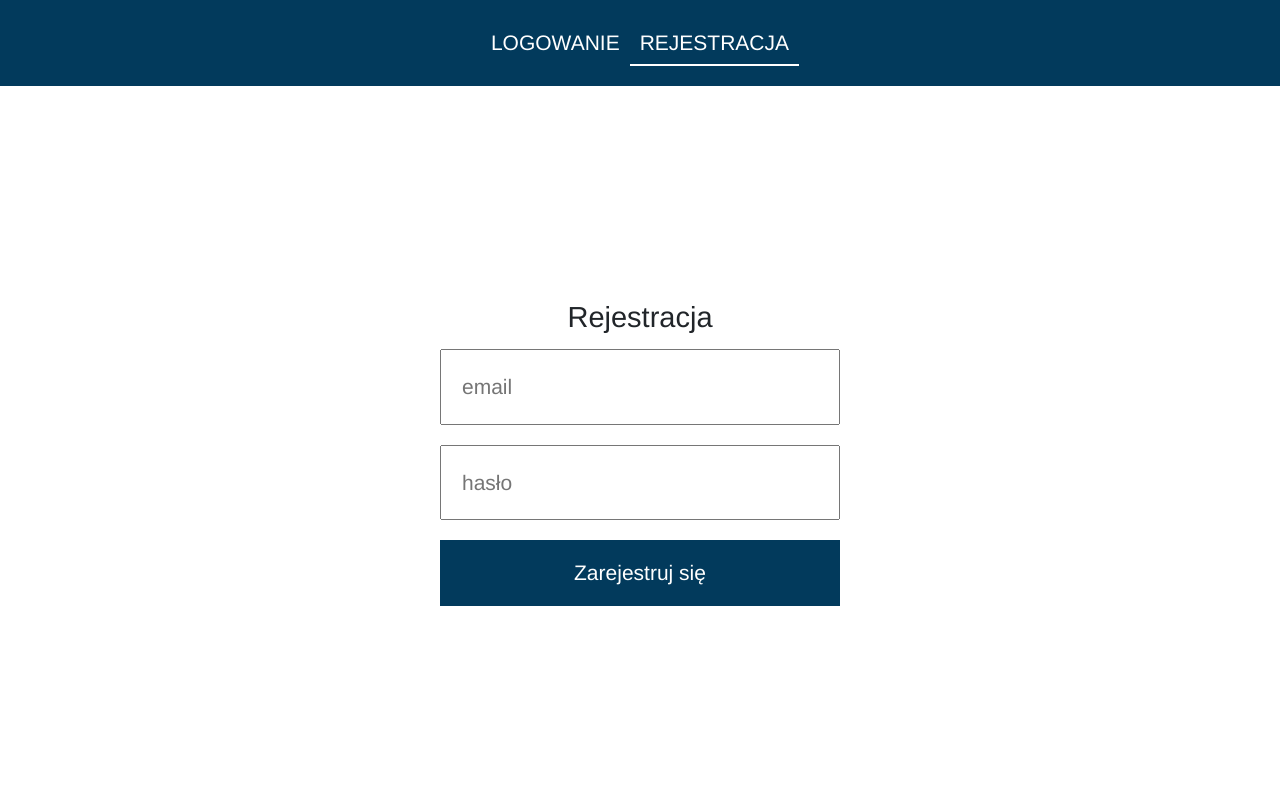
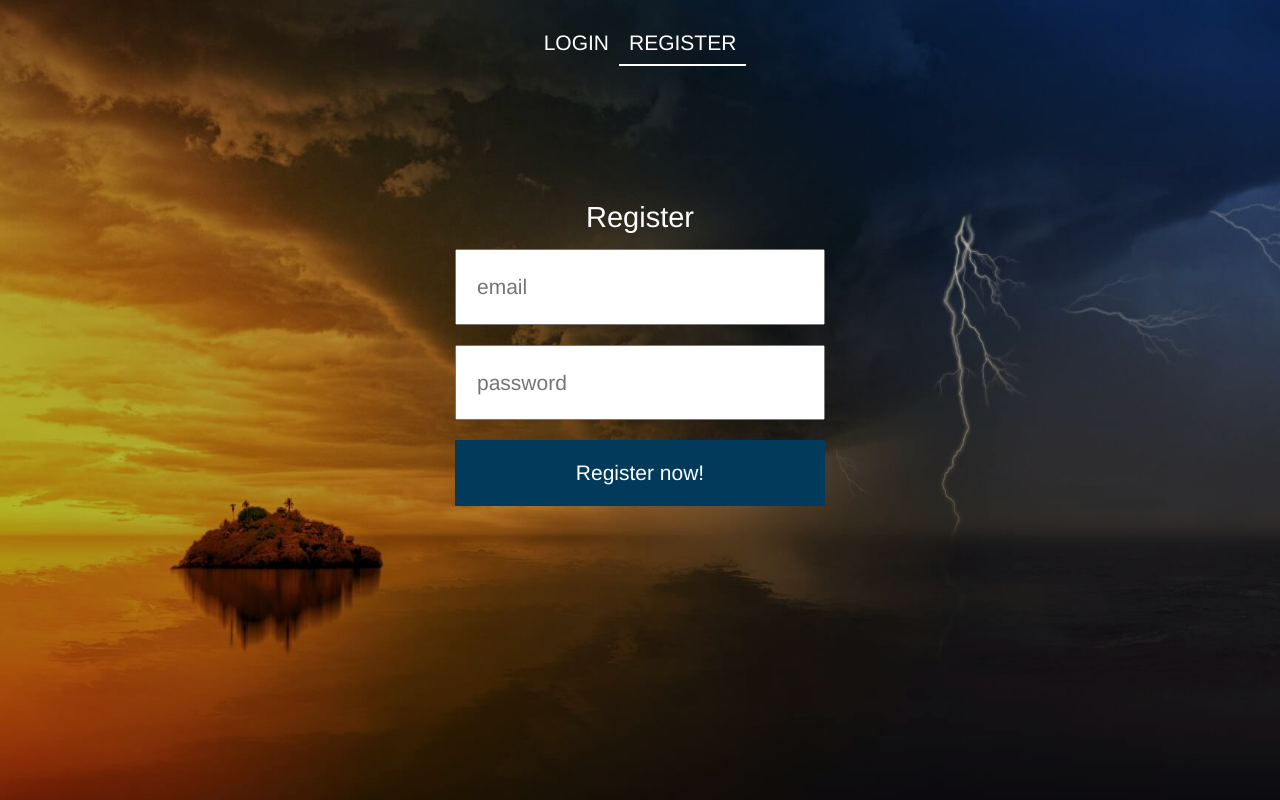
Before and after one commit to makarony7/Weather, a Vue app: page /register in a window 1280 px wide. Built offline with nearby package versions, Linux system fonts and the light colour scheme; no server answers.

Commit message:
home page and bootstrap added

```diff
--- a/src/App.vue
+++ b/src/App.vue
@@ -1,19 +1,15 @@
 <template>
   <div id="app">
-    <div class="header">
-      <div class="container">
-        <top-header></top-header>
-      </div>
-    </div>
-      <router-view/>
+    <router-view />
+    <div v-if="$route.name == 'login' || $route.name == 'register'" class="bg-behind bg-thunder"></div>
   </div>
 </template>
 
 <script>
-import topHeader from "./components/top-header"
+// import topHeader from "./components/top-header"
 export default {
     components: {
-      topHeader
+      // topHeader
     }
 }
 </script>
--- a/src/assets/less/main.less
+++ b/src/assets/less/main.less
@@ -40,6 +40,14 @@
     transform: rotate(@value);
 }
 
+.scale(@value) {
+    -webkit-transform: scale(@value);
+    -moz-transform: scale(@value);
+    -ms-transform: scale(@value);
+    -o-transform: scale(@value);
+    transform: scale(@value);
+}
+
 // MIXINS END
 
 // VARIABLES START
@@ -68,11 +76,21 @@
     opacity: 1;
 }
 
+p {
+    margin-bottom: 0;
+}
+
 a {
     .trans-dur(0.3s);
     text-decoration: none !important;
     color: @color-primary;
     text-transform: uppercase;
+}
+
+.font-50 {
+    font-size: 50px;
+    font-weight: 900;
+    line-height: 55px;
 }
 
 .font-29 {
@@ -104,10 +122,61 @@ a {
     line-height: 17px;
 }
 
+.dark-mask {
+    &:after {
+        content: "";
+        background: rgba(0, 0, 0, 0.3);
+        position: absolute;
+        top: 0;
+        left: 0;
+        z-index: 1;
+        width: 100%;
+        height: 100vh;
+    }
+}
+
 // VARIABLES END
 
 body {
     margin: 0;
+}
+
+.bg-behind {
+    position: fixed;
+    top: 0;
+    left: 0;
+    z-index: -1;
+    width: 100%;
+    height: 100vh;
+    background-position: 50%;
+    background-repeat: no-repeat;
+    background-size: cover;
+    .dark-mask;
+
+    &.bg-thunder {
+        background-image: url("../img/thunders.jpg");
+    }
+
+    &.bg-bridge {
+        background-image: url("../img/bridge.jpg");
+    }
+}
+
+.home-a {
+    display: block;
+    width: 100%;
+    height: 100vh;
+
+    p {
+        position: absolute;
+        top: 90px;
+        left: 50%;
+        transform: translateX(-50%);
+        width: 500px;
+        .font-50;
+        color: @color-white;
+        text-align: center;
+    }
 }
 
 button {
@@ -173,20 +242,25 @@ button {
 
 .lr-form {
     position: absolute;
-    top: 300px;
+    top: 25%;
     left: 50%;
     transform: translateX(-50%);
-    width: 400px;
+    width: 100%;
+    max-width: 400px;
 
     h1 {
         .font-29;
+        color: @color-white;
         margin-bottom: 15px;
     }
 
     .error {
-        color: red;
-        font-size: 18px;
-        line-height: 22px;
+        margin-top: 10px;
+        .font-13;
+        color: @color-white;
+        a {
+            color: @color-white;
+        }
     }
 
     input {
@@ -198,7 +272,6 @@ button {
 }
 
 .header {
-    background-color: @bg-primary;
     padding: 20px 0;
     position: relative;
 
--- a/src/components/top-header.vue
+++ b/src/components/top-header.vue
@@ -2,11 +2,11 @@
   <div>
     <nav class="header-menu">
       <div v-if="!loggedIn">
-        <router-link to="/login">Logowanie</router-link>
-        <router-link to="/register">Rejestracja</router-link>
+        <router-link to="/login">Login</router-link>
+        <router-link to="/register">Register</router-link>
       </div>
       <div v-if="loggedIn">
-        <router-link to="/weather">Pogoda</router-link>
+        <router-link to="/weather">Weather</router-link>
         <button @click="signOut" class="log-out-btn">
           <i class="icon-logout"></i>
         </button>
--- a/src/main.js
+++ b/src/main.js
@@ -4,6 +4,7 @@ import router from './router'
 import store from './store'
 import axios from "axios"
 import firebase from "firebase/app"
+import BootstrapVue from 'bootstrap-vue';
 
 import '../node_modules/bootstrap/scss/bootstrap.scss'
 import './assets/less/main.less'
@@ -24,6 +25,8 @@ const firebaseConfig = {
 // Initialize Firebase
 firebase.initializeApp(firebaseConfig);
 
+Vue.use(BootstrapVue);
+
 let app;
 
 firebase.auth().onAuthStateChanged(user => {
@@ -36,5 +39,3 @@ firebase.auth().onAuthStateChanged(user => {
     }).$mount("#app");
   }
 });
-
-{/* <script type="text/javascript" src="../node_modules/bootstrap/js/src/index.js"></script> */}
--- a/src/views/Home.vue
+++ b/src/views/Home.vue
@@ -1,18 +1,48 @@
 <template>
-  <div class="home">
-    <img alt="Vue logo" src="../assets/logo.png">
-
+  <div>
+    <div class="bg-behind bg-bridge"></div>
+    <router-link to="/login" class="home-a">
+      <b-container>
+        <p>Login just now to check the weather!</p>
+      </b-container>
+    </router-link>
   </div>
 </template>
 
 <script>
 // @ is an alias to /src
 
+export default {
+  name: "Home"
+};
+</script>
 
-export default {
-  name: 'Home',
-  components: {
-
+<style lang="less" scoped>
+.bg-bridge {
+  animation-name: scale;
+  animation-duration: 180s;
+  @keyframes scale {
+    0% {
+      -webkit-transform: scale(1);
+      -moz-transform: scale(1);
+      -ms-transform: scale(1);
+      -o-transform: scale(1);
+      transform: scale(1);
+    }
+    50% {
+      -webkit-transform: scale(1.5);
+      -moz-transform: scale(1.5);
+      -ms-transform: scale(1.5);
+      -o-transform: scale(1.5);
+      transform: scale(1.5);
+    }
+    100% {
+      -webkit-transform: scale(1);
+      -moz-transform: scale(1);
+      -ms-transform: scale(1);
+      -o-transform: scale(1);
+      transform: scale(1);
+    }
   }
 }
-</script>
+</style>
--- a/src/views/Login.vue
+++ b/src/views/Login.vue
@@ -1,21 +1,27 @@
 <template>
     <div>
+        <div class="header">
+            <b-container>
+                <top-header />
+            </b-container>
+        </div>
         <div class="lr-form">
+            <b-container>
                 <form @submit.prevent="pressed">
-                    <h1 class="text-center">Logowanie</h1>
+                        <h1 class="text-center">Login</h1>
                         <div class="login">
                             <input type="email" placeholder="login" v-model="email" autocomplete="username">
                         </div>
                         <div class="password">
-                        <input type="password" v-model="password" placeholder="hasło" autocomplete="current-password">
+                            <input type="password" v-model="password" placeholder="password" autocomplete="current-password">
                         </div>
-                    <button type="submit" class="big-btn">Zaloguj się</button>
+                        <button type="submit" class="big-btn">Login now!</button>
                 </form>
-        <div v-if="error" class="error">{{ error.message }}
-            <span>
-                Need an account? <router-link to="/register"></router-link>
-            </span>
+                <div v-if="error" class="error text-center">
+                    <div>{{ error }}</div>
+                    Need an account? <router-link to="/register">register</router-link>
                 </div>
+            </b-container>
         </div>
     </div>
 </template>
@@ -23,9 +29,13 @@
 <script>
 import * as firebase from  "firebase/app"
 import "firebase/auth"
+import topHeader from "../components/top-header"
 
 export default {
     name: "Login",
+    components: {
+      topHeader
+    },
     data() {
         return {
             email: '',
--- a/src/views/Register.vue
+++ b/src/views/Register.vue
@@ -1,25 +1,40 @@
 <template>
+    <div>
+        <div class="header">
+            <b-container>
+                <top-header />
+            </b-container>
+        </div>
         <div class="lr-form">
+            <div class="container">
                 <form @submit.prevent="pressed">
-            <h1 class="text-center">Rejestracja</h1>
+                        <h1 class="text-center">Register</h1>
                         <div class="email">
                             <input type="email" v-model="email" placeholder="email" autocomplete="username">
                         </div>
                         <div class="password">
-                <input type="password" v-model="password" placeholder="hasło" autocomplete="current-password">
+                            <input type="password" v-model="password" placeholder="password" autocomplete="current-password">
                         </div>
-            <button type="submit" class="big-btn">Zarejestruj się</button>
+                        <button type="submit" class="big-btn">Register now!</button>
                 </form>
-      <div v-if="error" class="error">{{ error }}</div>
+                <div v-if="error" class="error text-center">
+                    {{ error }}
+                </div>
+            </div>
+        </div>
     </div>
 </template>
 
 <script>
 import * as firebase from  "firebase/app"
 import "firebase/auth"
+import topHeader from "../components/top-header"
 
 export default {
     name: "Register",
+    components: {
+      topHeader
+    },
     data () {
         return {
             email: '',
@@ -29,7 +44,6 @@ export default {
     },
     methods: {
         async pressed() {
-
             firebase
             .auth()
             .createUserWithEmailAndPassword(this.email, this.password)
--- a/src/views/Weather.vue
+++ b/src/views/Weather.vue
@@ -1,12 +1,24 @@
 <template>
   <div>
-      Pogoda
+    <div class="header">
+        <div class="container">
+            <top-header />
+        </div>
+    </div>
+    <div>
+      asd
+    </div>
   </div>
 </template>
 
 <script>
+import topHeader from "../components/top-header"
+
 export default {
-    name: "Weather"
+    name: "Weather",
+    components: {
+      topHeader
+    }
 }
 </script>
 
```
Also changed, not shown: package.json (+7 -1 lines), src/assets/img/bridge.jpg (added), 1 other file (tests, documents, lock files or other folders). Lines whose indentation alone changed are shown as unchanged.
